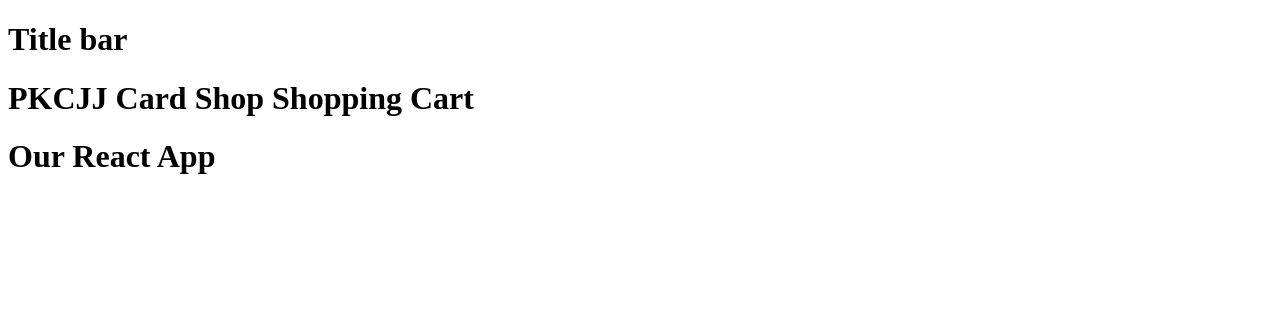
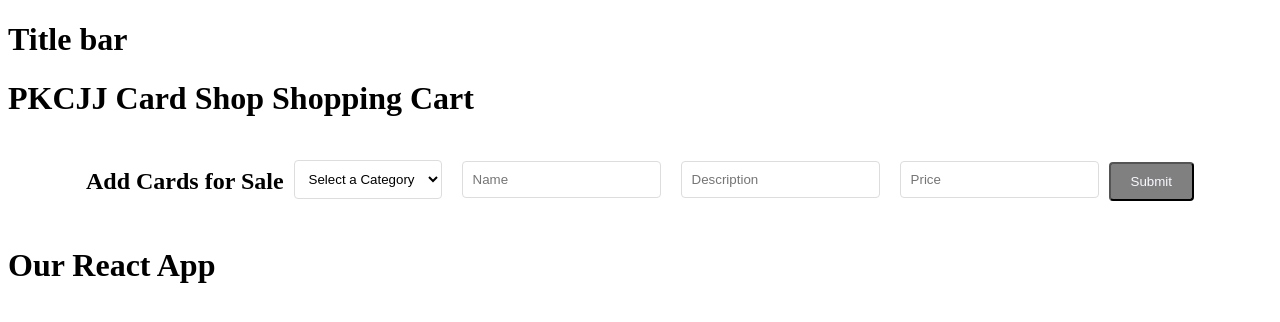
Before and after one commit to jschenkelberg/CardStoreFrontend, a React (Create React App) app: page / in a window 1280 px wide. Shown: the top 322 px of the page. Built offline with nearby package versions, Linux system fonts and the light colour scheme; no server answers.

Commit message:
added form to create new merch entries

```diff
--- a/src/components/App.jsx
+++ b/src/components/App.jsx
@@ -3,6 +3,7 @@ import './App.css';
 import TitleBar from './TitleBar/titlebar';
 import ShoppingCart from './ShoppingCart/shoppingCart';
 import axios from 'axios';
+import MerchForm from './merchForm/merchForm';
 
 class App  extends Component {
   constructor(props) {
@@ -54,7 +55,7 @@ render() {
     <React.Fragment>
       <TitleBar />
       <ShoppingCart/>
-
+      <MerchForm />
       <h1>Our React App</h1>
     </React.Fragment>
   );
--- /dev/null
+++ b/src/components/merchForm/merchForm.css
@@ -0,0 +1,65 @@
+/* Style the form - display items horizontally */
+.form-inline {
+    display: flex;
+    flex-flow: row wrap;
+    align-items: center;
+    text-align: center;
+    align-self: center;
+    justify-content: center;
+  }
+
+  /* Add some margins for each label */
+  .form-inline label {
+    margin: 5px 10px 5px 0;
+  }
+
+  /* Style the input fields */
+  .form-inline input {
+    vertical-align: middle;
+    align-items: center;
+    margin: 5px 10px 10px;
+    padding: 10px;
+    background-color: #fff;
+    border: 1px solid #ddd;
+    border-radius: 4px;
+  }
+
+  .form-inline select {
+    vertical-align: middle;
+    align-items: center;
+    margin: 5px 10px 10px;
+    padding: 10px;
+    background-color: #fff;
+    border: 1px solid #ddd;
+    border-radius: 4px;
+  }
+
+
+  /* Style the submit button */
+  .form-inline button {
+    padding: 10px 20px;
+    background-color: gray;
+    color: ghostwhite;
+    border-radius: 4px;
+  }
+
+  .form-inline button:hover {
+    background-color: royalblue;
+  }
+
+  .center {
+      margin: auto;
+      padding: 10px;
+    }
+
+  /* Add responsiveness - display the form controls vertically instead of horizontally on screens that are less than 800px wide */
+  @media (max-width: 800px) {
+    .form-inline input {
+      margin: 10px 0;
+    }
+
+    .form-inline {
+      flex-direction: column;
+      align-items: stretch;
+    }
+  }
--- /dev/null
+++ b/src/components/merchForm/merchForm.jsx
@@ -0,0 +1,113 @@
+import React, { Component } from 'react';
+import './merchForm.css'
+import axios from 'axios';
+
+class MerchForm extends Component {
+    constructor(props) {
+        super(props);
+        this.state = {
+            name: '',
+            category: '',
+            description: '',
+            price: ''
+          }
+          this.handleChange= this.handleChange.bind(this);
+          this.handleSubmit= this.handleSubmit.bind(this);
+    }
+
+     addMerch = async (merch) => {
+   await  axios.post(
+      `https://localhost:44394/api/merches`,
+      merch
+    ).then(res => {
+        console.log(res)
+        // this.props.getMerch(merchId)
+    })
+    .catch(err => console.log(err))
+
+  };
+
+    // handleChange = (event) =>{
+    //     this.setState ({
+    //         [event.target.name]:event.target.value
+
+
+    //     });
+    // }
+
+    handleChange = event => {
+        const { value, type } = event.target;
+
+        this.setState ({
+          [event.target.name]: type === "number" ? parseFloat(value) : event.target.value
+        });
+
+
+    };
+
+    handleSubmit = (event) => {
+        event.preventDefault();
+
+        const merch = {
+            name: this.state.name,
+            category: this.state.category,
+            description: this.state.description,
+            price: this.state.price
+        }
+
+        console.log(merch)
+        this.addMerch(merch);
+    }
+
+
+    render() {
+        return (
+        <div className="center">
+
+        <form className="form-inline" onSubmit={this.handleSubmit}>
+        <h2>Add Cards for Sale</h2>
+        <br />
+        <div className="form-group">
+
+                <select className="custom-select custom-select-lg" value={this.state.category} type="text" name="category" onChange={this.handleChange}>
+                    <option value>Select a Category</option>
+                    <option value="Baseball">Baseball</option>
+                    <option value="Basketball">Basketball</option>
+                    <option value="Football">Football</option>
+                    <option value="Hockey">Hockey</option>
+                    <option value="Miscellaneous">Miscellaneous</option>
+                </select>
+            </div>
+
+        <input
+          type="text"
+          name="name"
+          placeholder="Name"
+          onChange={this.handleChange}
+          value={this.state.name}
+        />
+
+        <input
+          type="text"
+          name="description"
+          placeholder="Description"
+          onChange={this.handleChange}
+          value={this.state.description}
+        />
+
+        <input
+          type="number"
+          name="price"
+          placeholder="Price"
+          onChange={this.handleChange}
+          value={this.state.price}
+        />
+
+
+        <button type="submit"> Submit </button>
+      </form>
+</div> );
+    }
+}
+
+export default MerchForm;
--- a/src/index.js
+++ b/src/index.js
@@ -2,6 +2,8 @@ import { BrowserRouter as Router, Switch, Route, Link} from 'react-router-dom';
 import React from 'react';
 import reactDom from 'react-dom';
 import App from './components/App';
+
+
 const jsxElement = <h1>Our React App</h1>;
 console.log(jsxElement);
 
```
